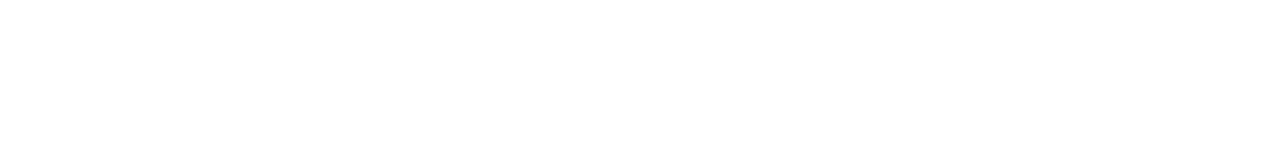
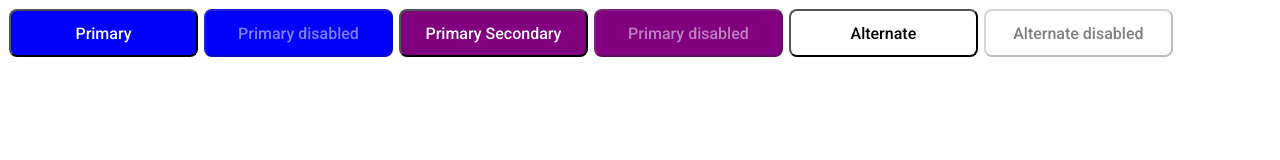
Before and after one commit to js-tasks-ru/htmlcss-20210708_surivan31, a website: page 03-lection1/01-button/index.html in a window 1280 px wide. Drawn offline with Linux system fonts and the light colour scheme.

Commit message:
commitComponentButton
create component button

Signed-off-by: Ivan Surkov <mityai.surikov@yandex.ru>

```diff
--- a/03-lection1/01-button/button.css
+++ b/03-lection1/01-button/button.css
@@ -1 +1,44 @@
 /* Стилизация кнопки */
+.Button{
+background: #4263EB;
+border-radius: 8px;
+Width:189px;
+Height:48px;
+Radius:8px;
+}
+.Button__text{
+    font-family: Roboto;
+    font-style: normal;
+    font-weight: 500;
+    font-size: 16px;
+    line-height: 19px;
+    text-align: center;
+    color: #FFFFFF;
+}
+.Button__text_disabled{
+    opacity: 0.5;
+}
+.Button_background_blue{
+    background: blue;
+}
+.Button_background_purple{
+    background: purple;
+}
+.Button_background_white{
+    background: white;
+}
+.Button__text_color_black{
+    color: black;
+}
+.Button_background_blue:hover{
+    background: rgb(109, 109, 228);
+    }
+.Button_background_purple:hover{
+    background: rgb(214, 111, 214);
+    }
+.Button_background_white:hover{
+    background: rgb(247, 243, 243);
+    }
+.Buttons__Button{
+    margin: 1px;
+}
--- a/03-lection1/01-button/index.html
+++ b/03-lection1/01-button/index.html
@@ -6,6 +6,62 @@
         <link rel="stylesheet" href="./button.css">
     </head>
     <body>
+<div class=Buttons>
+
+    <button class="Button
+    Buttons__Button
+    Button_background_blue">
+        <div class="Button__text">
+            Primary
+        </div>
+    </button>
+
+    <button class="Button
+    Buttons__Button
+    Button_background_blue" disabled>
+        <div class="Button__text
+        Button__text_disabled">
+            Primary disabled
+        </div>
+    </button>
+
+    <button class="Button
+    Buttons__Button
+    Button_background_purple">
+        <div class="Button__text">
+            Primary Secondary
+        </div>
+    </button>
+
+    <button class="Button
+    Buttons__Button
+    Button_background_purple" disabled>
+        <div class="Button__text
+        Button__text_disabled">
+            Primary disabled
+        </div>
+    </button>
+
+    <button class="Button
+    Buttons__Button
+    Button_background_white">
+        <div class="Button__text
+        Button__text_color_black">
+                Alternate
+        </div>
+    </button>
+
+    <button class="Button
+    Buttons__Button
+    Button_background_white" disabled>
+        <div class="Button__text
+        Button__text_disabled
+        Button__text_color_black">
+        Alternate disabled
+        </div>
+    </button>
+
+</div>
 
     </body>
 </html>
```
